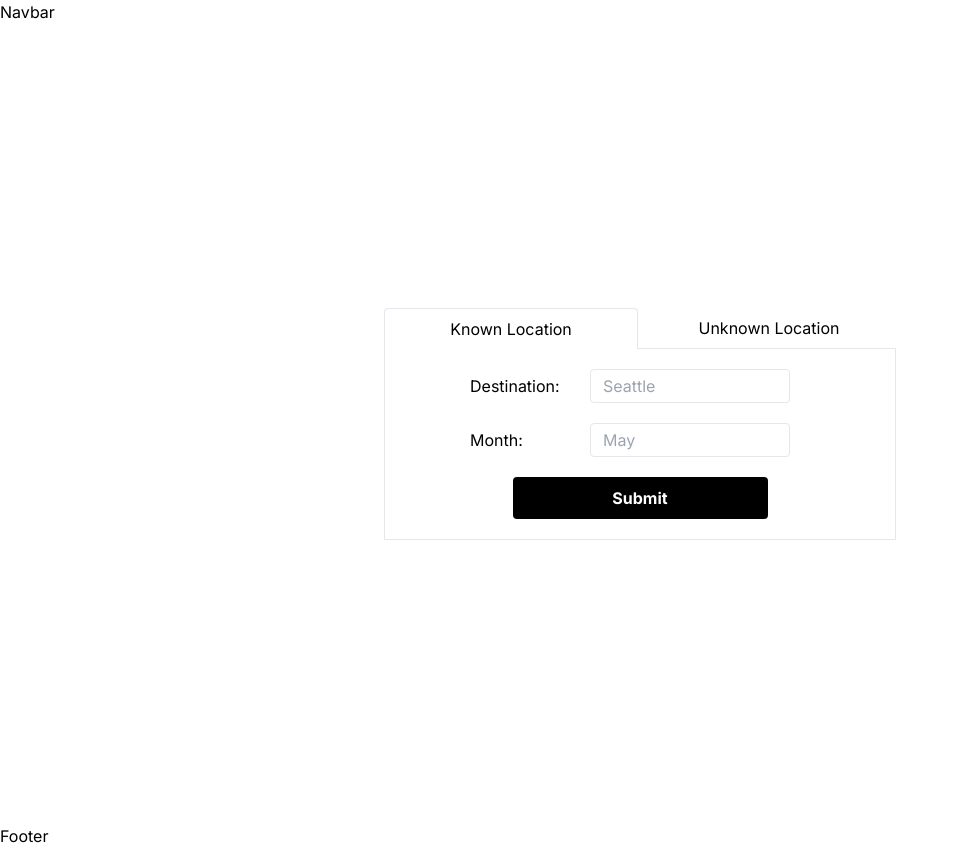
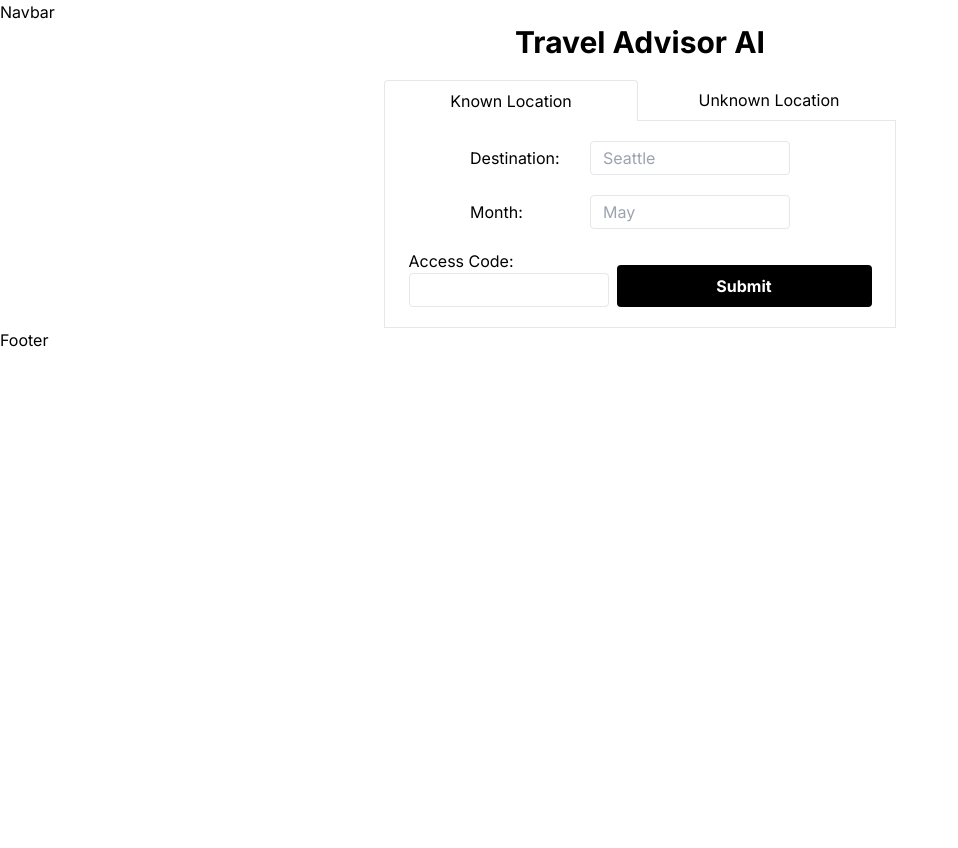
Before and after one commit to eric26009/travel-advisor-ai-frontend, a Next.js app in the folder tomatoegg/: page / in a window 1280 px wide. Shown: the whole page, without its empty margins (0-958 px from the left). After the commit the page ends 800 px from the top, so only its background shows below. Built offline with nearby package versions, Linux system fonts and the light colour scheme.

Commit message:
adds access code check, title, displays errors and json results

```diff
--- a/tomatoegg/src/app/components/travelPlanner.tsx
+++ b/tomatoegg/src/app/components/travelPlanner.tsx
@@ -1,6 +1,6 @@
 "use client";
+import axios from "axios";
 import React, { useState } from "react";
-import axios from "axios";
 
 const TravelPlanner = () => {
   const [selectKnownLocation, setSelectKnownLocation] = useState(true);
@@ -8,6 +8,9 @@ const TravelPlanner = () => {
   const [startLocation, setStartLocation] = useState("");
   const [travelType, setTravelType] = useState("");
   const [month, setMonth] = useState("");
+  const [accessCode, setAccessCode] = useState("");
+  const [error, setError] = useState("");
+  const [response, setResponse] = useState(null);
 
   const handleLocationClick = (value: boolean) => {
     setSelectKnownLocation(value);
@@ -18,42 +21,62 @@ const TravelPlanner = () => {
   };
 
   const submit = () => {
-        if(selectKnownLocation){
-            if(!destination || !month){
-                console.log("Missing parameters")
-            }else{
+    setError("");
+    if (selectKnownLocation) {
+      if (!destination || !month) {
+        setError("Missing parameters");
+      } else {
         fetchKnownLocation();
       }
-        }else{
-            if(!startLocation || !travelType || !month){
-                console.log("Missing parameters")
-            }else{
+    } else {
+      if (!startLocation || !travelType || !month) {
+      } else {
         fetchUnknownLocation();
       }
     }
-    }
+  };
 
   const fetchKnownLocation = async () => {
-        try{
-            const response = await axios.get(`http://localhost:8000/travel/known?endLocation=${destination}&month=${month}`)
-            console.log(response.data);
-        }catch(err){
+    try {
+      const response = await axios.get(
+        `http://localhost:8000/travel/known?endLocation=${destination}&month=${month}&auth=${accessCode}`
+      );
+      setResponse(response.data);
+    } catch (err: any) {
       console.log(err);
+      if (err?.message) {
+        setError((e) => `${e} ${err.message}`);
+      }
+      if (err?.response?.data?.error) {
+        setError((e) => `${e} ${err?.response?.data?.error}`);
       }
     }
+  };
 
   const fetchUnknownLocation = async () => {
-        try{
-            const response = await axios.get(`http://localhost:8000/travel/unknown?startLocation=${startLocation}&type=${travelType}&month=${month}`)
-            console.log(response.data);
-        }catch(err){
+    try {
+      const response = await axios.get(
+        `http://localhost:8000/travel/unknown?startLocation=${startLocation}&type=${travelType}&month=${month}&auth=${accessCode}`
+      );
+
+      setResponse(response.data);
+    } catch (err: any) {
       console.log(err);
+      if (err?.message) {
+        setError((e) => `${e} ${err.message}`);
+      }
+      if (err?.response?.data?.error) {
+        setError((e) => `${e} ${err?.response?.data?.error}`);
       }
     }
+  };
 
   return (
     <div>
-			<main className="h-screen flex items-center justify-center">
+      <span className="flex justify-center text-3xl font-bold pb-5">
+        Travel Advisor AI
+      </span>
+      <main className="flex flex-col items-center justify-center">
         <div className="w-full max-w-lg">
           <div className="flex border-b">
             <div className="-mb-px mr-1 w-full">
@@ -90,9 +113,7 @@ const TravelPlanner = () => {
                   type="text"
                   placeholder="Seattle"
                   value={destination}
-									onChange={(e) =>
-										setDestination(e.target.value)
-									}
+                  onChange={(e) => setDestination(e.target.value)}
                 />
               </div>
               <div className="flex border-x justify-center items-center py-5">
@@ -115,9 +136,7 @@ const TravelPlanner = () => {
                   type="text"
                   placeholder="Seattle"
                   value={startLocation}
-									onChange={(e) =>
-										setStartLocation(e.target.value)
-									}
+                  onChange={(e) => setStartLocation(e.target.value)}
                 />
               </div>
               <div className="flex border-x justify-center items-center pt-5">
@@ -127,9 +146,7 @@ const TravelPlanner = () => {
                     name="travelType"
                     value="domestic"
                     checked={travelType == "domestic"}
-										onChange={(e) =>
-											setTravelType(e.target.value)
-										}
+                    onChange={(e) => setTravelType(e.target.value)}
                   />
                   <span className="ml-3">Domestic</span>
                 </label>
@@ -137,13 +154,11 @@ const TravelPlanner = () => {
                   <input
                     type="radio"
                     name="travelType"
-										value="roadTrip"
-										checked={travelType == "roadTrip"}
-										onChange={(e) =>
-											setTravelType(e.target.value)
-										}
+                    value="roadtrip"
+                    checked={travelType == "roadtrip"}
+                    onChange={(e) => setTravelType(e.target.value)}
                   />
-									<span className="ml-3">Roadtrip</span>
+                  <span className="ml-3">Road Trip</span>
                 </label>
                 <label className="flex p-3">
                   <input
@@ -151,9 +166,7 @@ const TravelPlanner = () => {
                     name="travelType"
                     value="international"
                     checked={travelType == "international"}
-										onChange={(e) =>
-											setTravelType(e.target.value)
-										}
+                    onChange={(e) => setTravelType(e.target.value)}
                   />
                   <span className="ml-3">International</span>
                 </label>
@@ -170,7 +183,17 @@ const TravelPlanner = () => {
               </div>
             </>
           )}
-					<div className="flex border-x justify-center items-center pb-5 border-b">
+          <div className="flex border-x justify-center items-end pb-5 border-b">
+            <div className="flex-column">
+              <div className="w-[200px]">Access Code:</div>
+              <input
+                className="w-[200px] mr-2 py-1  border rounded focus:outline-none"
+                type="text"
+                placeholder=""
+                value={accessCode}
+                onChange={(e) => setAccessCode(e.target.value)}
+              />
+            </div>
             <button
               className="w-[50%] py-2 px-4 rounded bg-black text-white font-bold border border-transparent hover:bg-white hover:text-black hover:border-black"
               type="button"
@@ -179,7 +202,13 @@ const TravelPlanner = () => {
               Submit
             </button>
           </div>
+          {error && <span className="text-red-500">{error}</span>}
         </div>
+        {response && (
+          <div className="w-full">
+            <pre>{JSON.stringify(response, null, 2)}</pre>
+          </div>
+        )}
       </main>
     </div>
   );
```
Also changed, not shown: tomatoegg/src/app/components/navbar.tsx (+2 -6 lines), tomatoegg/src/app/page.tsx (+5 -5 lines), 1 other file (tests, documents, lock files or other folders). Lines whose indentation alone changed are shown as unchanged.
